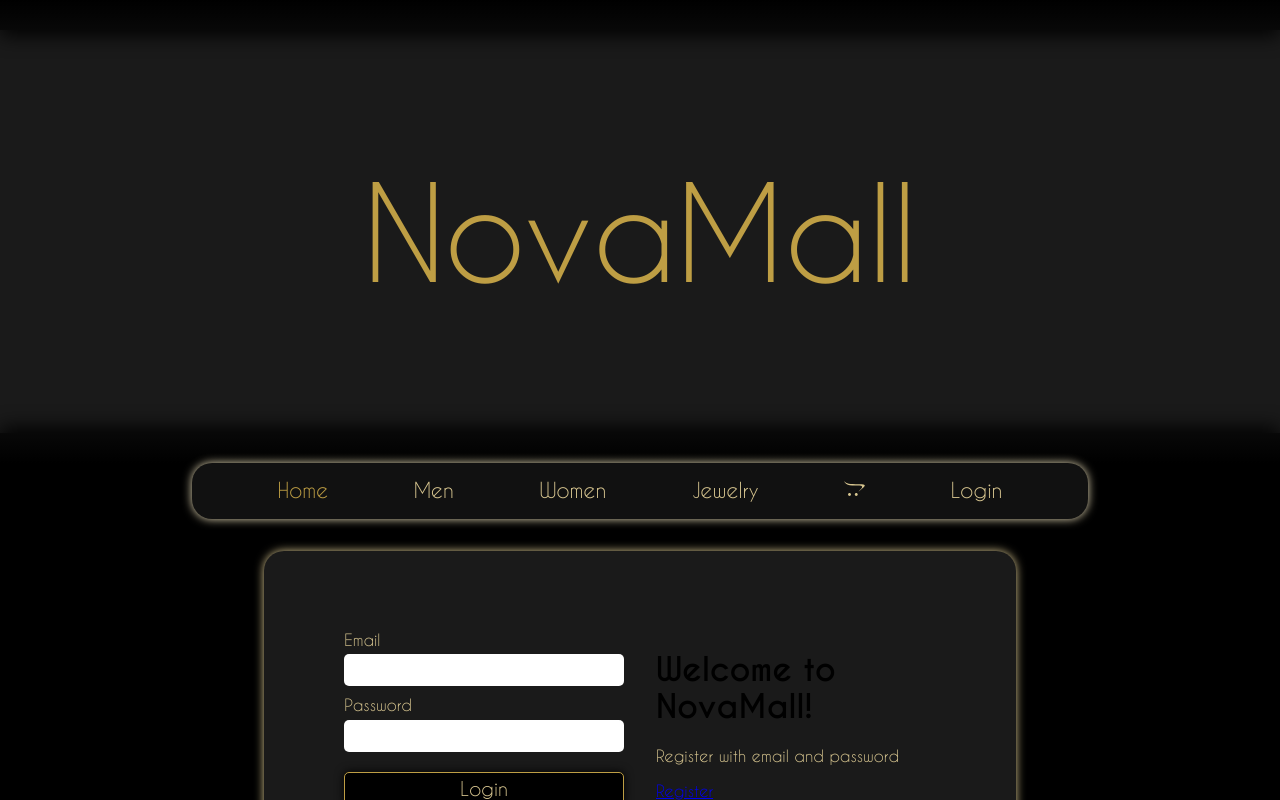
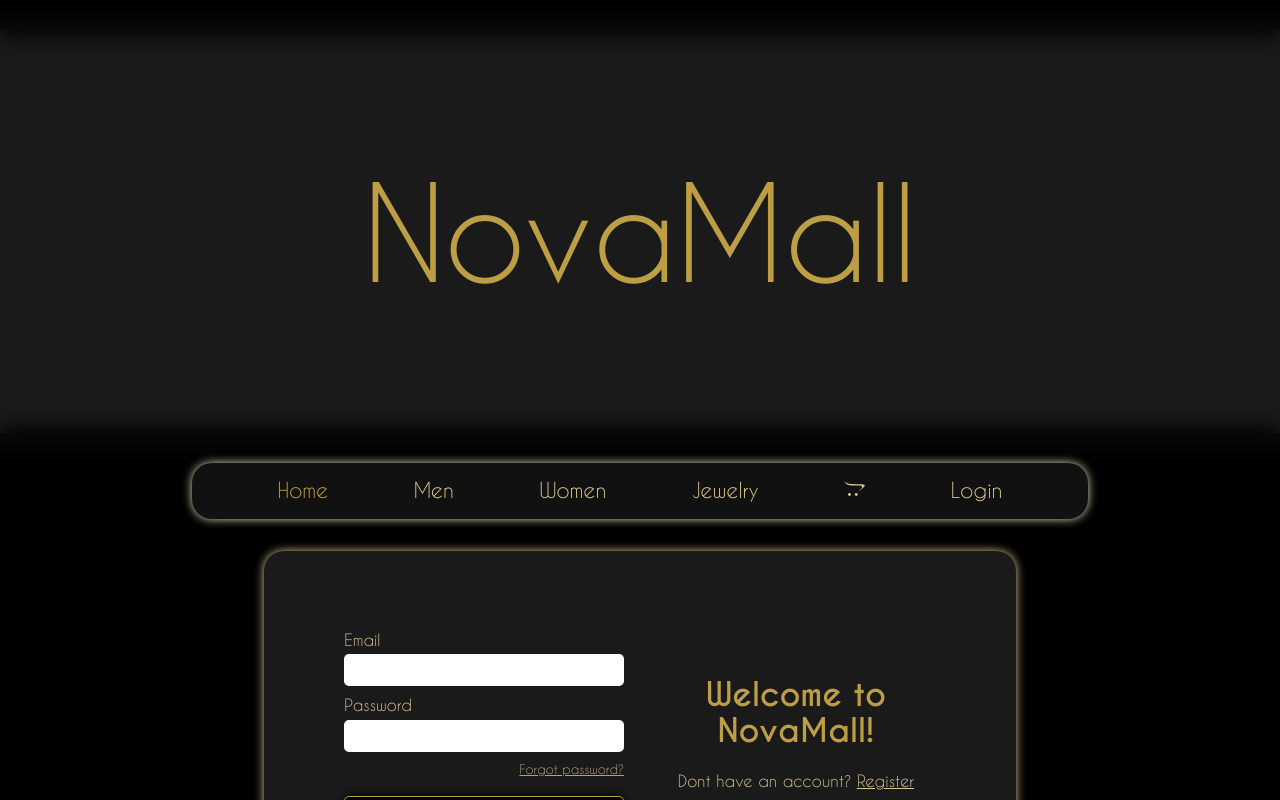
Before and after one commit to Santi-Rijal/react_e-com_project, a React (Create React App) app in the folder client/: page /login in a window 1280 px wide. Shown: the top 800 px of the page. Built offline with nearby package versions, Linux system fonts and the light colour scheme.

Commit message:
Login and Register done

```diff
--- a/client/src/pages/Login.jsx
+++ b/client/src/pages/Login.jsx
@@ -19,6 +19,10 @@ const Login = () => {
           </div>
 
           <div className="input-container">
+            <Link className="forgot-link">Forgot password?</Link>
+          </div>
+
+          <div className="input-container">
             <button>Login</button>
           </div>
         </div>
@@ -26,8 +30,12 @@ const Login = () => {
         <div className="register">
           <div>
             <h1>Welcome to NovaMall!</h1>
-            <p>Register with email and password</p>
-            <Link to={"/register"}>Register</Link>
+            <p>
+              Dont have an account?{" "}
+              <Link to={"/register"} className="register-link">
+                Register
+              </Link>
+            </p>
           </div>
         </div>
       </div>
--- a/client/src/pages/Register.jsx
+++ b/client/src/pages/Register.jsx
@@ -1,4 +1,5 @@
 import React from "react";
+import { Link } from "react-router-dom";
 
 const Register = () => {
   return (
@@ -19,6 +20,18 @@ const Register = () => {
             <button>Register</button>
           </div>
         </div>
+
+        <div className="register">
+          <div>
+            <h1>Welcome to NovaMall!</h1>
+            <p>
+              Already have an account?{" "}
+              <Link to={"/login"} className="register-link">
+                Login
+              </Link>
+            </p>
+          </div>
+        </div>
       </div>
     </div>
   );
--- a/client/src/style/App.scss
+++ b/client/src/style/App.scss
@@ -1169,12 +1169,20 @@ html {
         border-radius: 20px;
         box-shadow: 0 0 10px $text-color;
 
+        @media screen and (min-width: $min-layout-breakpoint-mobile) and (max-width: $max-layout-breakpoint-mobile) {
+          flex-direction: column-reverse;
+        }
+
         .login {
           width: 50%;
 
           display: flex;
           flex-direction: column;
           row-gap: 10px;
+
+          @media screen and (min-width: $min-layout-breakpoint-mobile) and (max-width: $max-layout-breakpoint-mobile) {
+            width: 100%;
+          }
 
           .input-container {
             display: flex;
@@ -1213,6 +1221,22 @@ html {
                 box-shadow: 0 0 5px $hover-color;
               }
             }
+
+            .forgot-link {
+              color: $text-color;
+              text-align: end;
+              font-size: 0.8rem;
+              text-decoration: underline;
+              opacity: 80%;
+
+              &:hover {
+                opacity: 60%;
+              }
+
+              &:active {
+                opacity: 30%;
+              }
+            }
           }
 
           .other-options-divider {
@@ -1227,10 +1251,52 @@ html {
 
         .register {
           width: 50%;
+          display: flex;
+          flex-direction: column;
+          align-items: center;
+          justify-content: center;
+
+          @media screen and (min-width: $min-layout-breakpoint-mobile) and (max-width: $max-layout-breakpoint-mobile) {
+            width: 100%;
+          }
+
+          h1 {
+            color: $logo-color;
+            font-size: 2rem;
+            text-align: center;
+
+            @media screen and (min-width: $min-layout-breakpoint-tablet) and (max-width: $max-layout-breakpoint-tablet) {
+              font-size: 1.5rem;
+            }
+
+            @media screen and (min-width: $min-layout-breakpoint-mobile) and (max-width: $max-layout-breakpoint-mobile) {
+              font-size: 1.4rem;
+            }
+          }
+
+          p {
+            text-align: center;
+
+            @media screen and (min-width: $min-layout-breakpoint-mobile) and (max-width: $max-layout-breakpoint-mobile) {
+              font-size: 0.8rem;
+            }
+
+            .register-link {
+              color: $text-color;
+
+              &:hover {
+                opacity: 60%;
+              }
+
+              &:active {
+                opacity: 30%;
+              }
+            }
+          }
         }
 
         p, span {
-          color: $text-color
+          color: $text-color;
         }
 
       }
```
